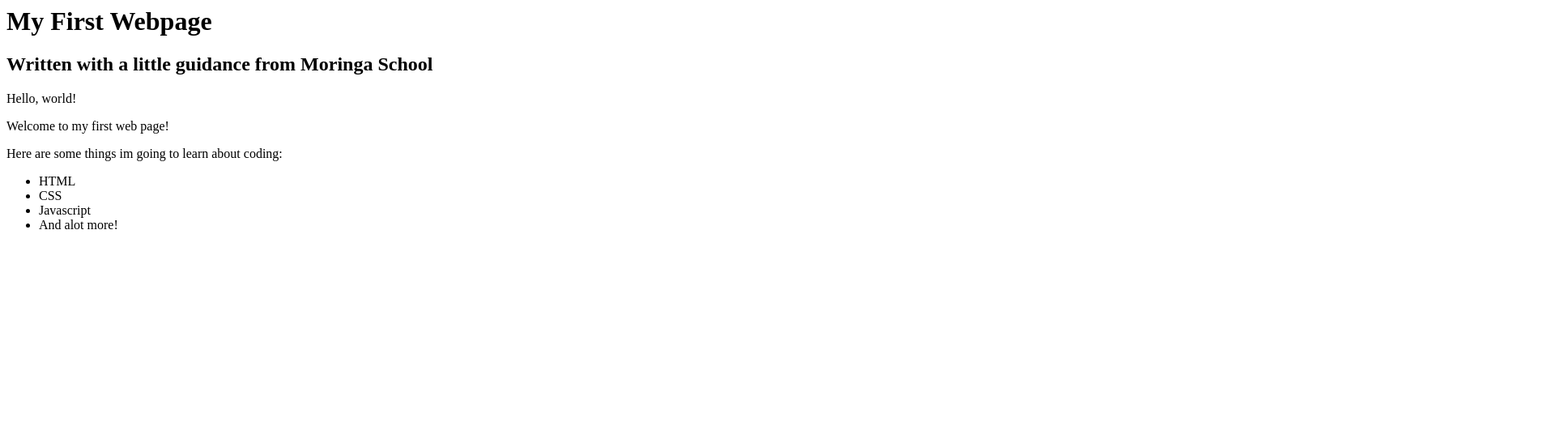
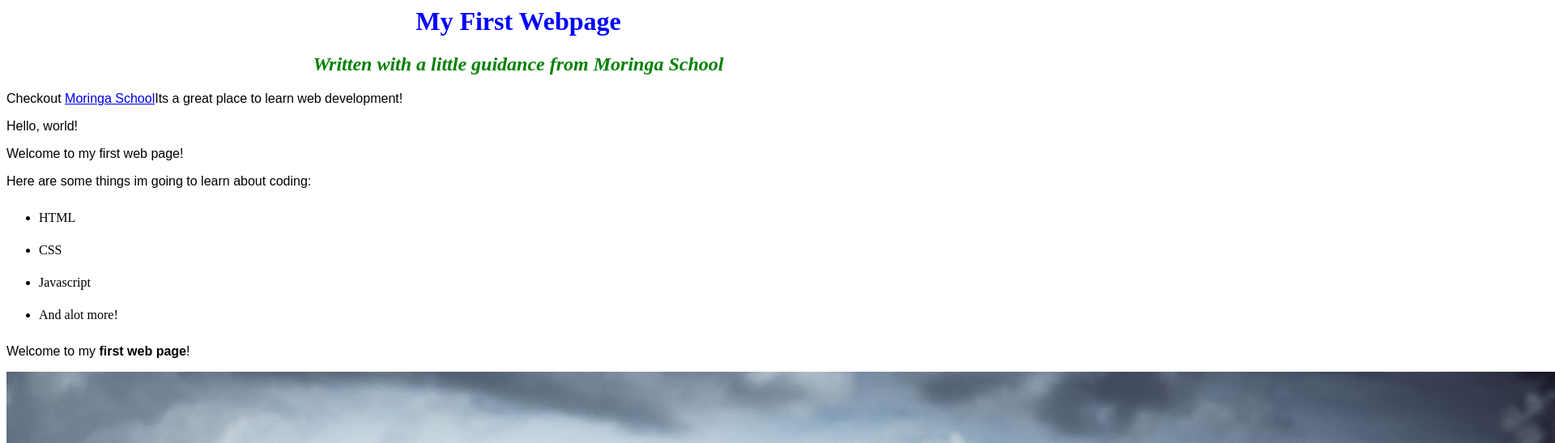
Before and after one commit to rickymwethera/my-first-webpage, a plain HTML site: page index.html in a window 1280 px wide. Shown: the top 547 px of the page at 81% size, 1920 px wide, since content can reach past the window. Drawn offline with Linux system fonts and the light colour scheme.

Commit message:
Change name of my first webpage.html to index.html

```diff
--- a/my-first-webpage.html
+++ b/index.html
@@ -1,10 +1,14 @@
 <html>
     <head>
         <title>My first webpage!</title>
+        <link href="styles.css" rel="stylesheet" type="text/css">
+
+
     </head>
     <body>
         <h1>My First Webpage</h1>
-        <h2>Written with a little guidance from Moringa School</h2>
+        <h2>Written with a little guidance from <em>Moringa School</em></h2>
+        <p>Checkout <a href="http://moringaschool.com/">Moringa School</a>Its a great place to learn web development!</p>
 
         <p>Hello, world!</p>
         <p>Welcome to my first web page!</p>
@@ -17,5 +21,7 @@
             <li>And alot more!</li>
 
         </ul>
+        <p>Welcome to my <strong>first web page</strong>!</p>
+        <img src="m3 E90.jpg" alt="A photo of my dream car">
     </body>
 </html>
--- /dev/null
+++ b/my-first-webpage.css
@@ -0,0 +1,15 @@
+h1 {
+    color: blue;
+    text-align: center;
+}
+h2 {
+    color: green;
+    font-style: italic;
+    text-align: center;
+}
+p {
+    font-family:sans-serif;
+}
+ul {
+    line-height: 40px;
+}
--- /dev/null
+++ b/styles.css
@@ -0,0 +1,15 @@
+h1 {
+    color: blue;
+    text-align: center;
+}
+h2 {
+    color: green;
+    font-style: italic;
+    text-align: center;
+}
+p {
+    font-family:sans-serif;
+}
+ul {
+    line-height: 40px;
+}
```
Also changed, not shown: my-favorite-things.html (added, +21 -0 lines), r.html (added, +13 -0 lines), m3 E90.jpg (added), my-favorite-things.css (added).
